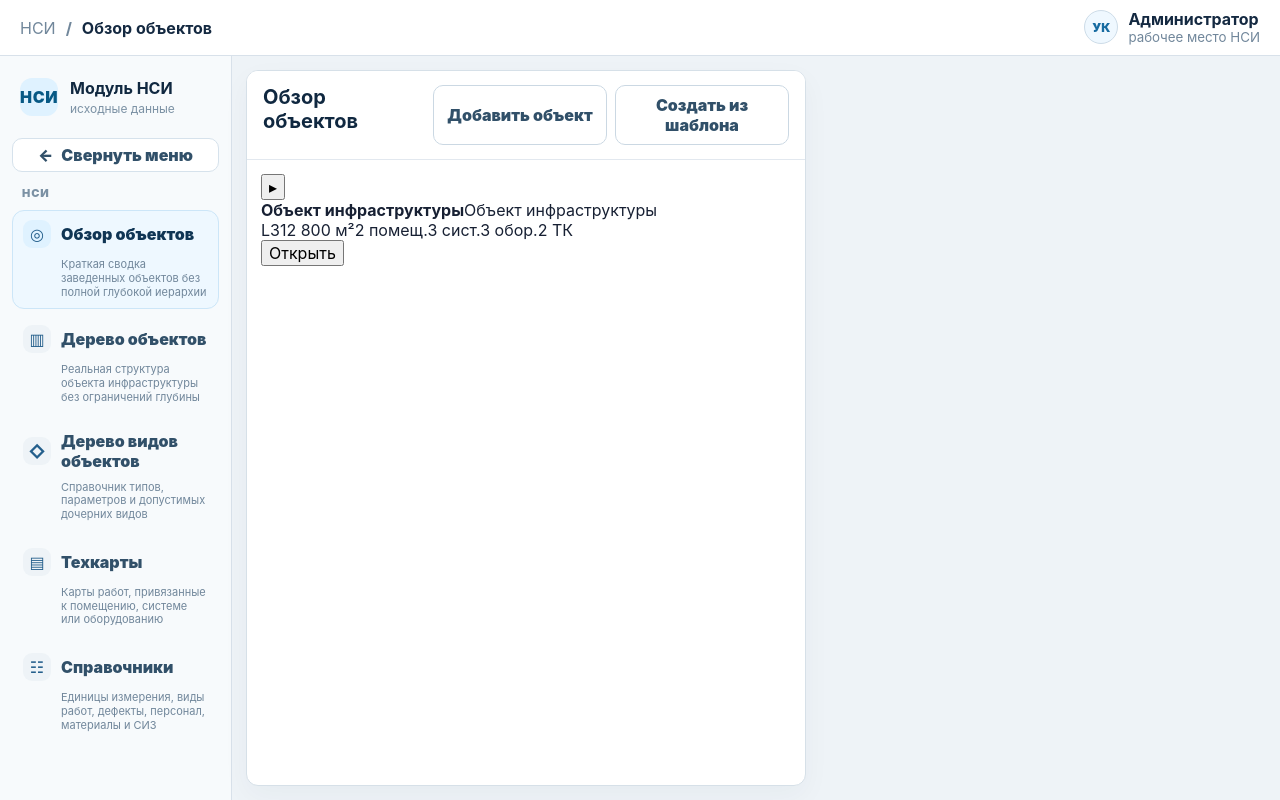
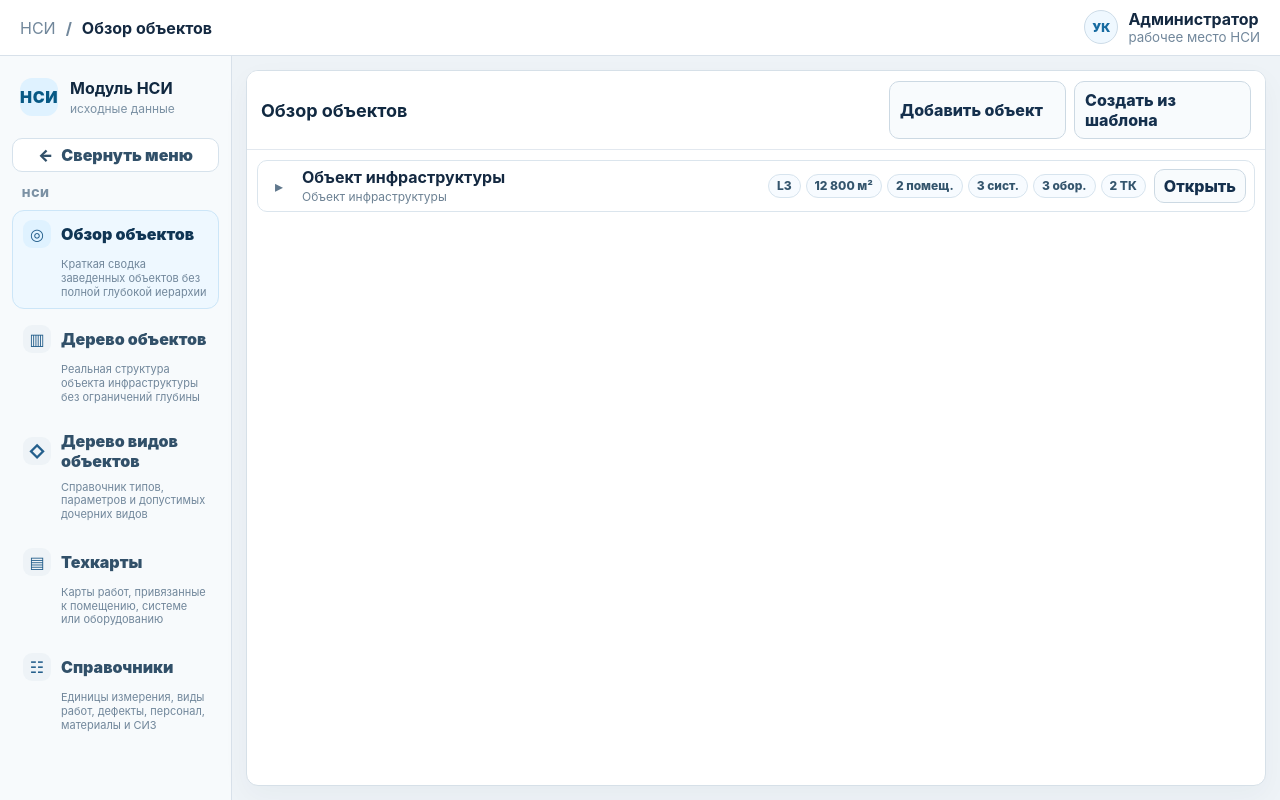
Before and after one commit to RozkvasA/nsi-test, a React (Vite) app: page / in a window 1280 px wide. Built offline with nearby package versions, Linux system fonts and the light colour scheme.

Commit message:
Compact overview layout

```diff
--- a/src/stage1-actions.css
+++ b/src/stage1-actions.css
@@ -39,7 +39,9 @@
 .secondary-action,
 .row-actions-inline button,
 .relation-check-row button,
-.system-fast-actions button {
+.system-fast-actions button,
+.overview-actions button,
+.overview-open-button {
   border: 1px solid #ccd9e3;
   border-radius: 10px;
   background: #f8fbfd;
@@ -61,7 +63,9 @@
 .secondary-action:hover,
 .row-actions-inline button:hover,
 .relation-check-row button:hover,
-.system-fast-actions button:hover {
+.system-fast-actions button:hover,
+.overview-actions button:hover,
+.overview-open-button:hover {
   border-color: #b7def7;
   background: #eef8ff;
 }
@@ -198,3 +202,211 @@
 .relation-check-row span {
   flex: 1;
 }
+
+.overview-only-work-area {
+  grid-template-columns: minmax(0, 1fr);
+}
+
+.compact-overview-panel {
+  width: 100%;
+}
+
+.compact-overview-header {
+  align-items: center;
+  min-height: 56px;
+  padding: 10px 14px;
+}
+
+.compact-overview-header h2 {
+  font-size: 18px;
+}
+
+.compact-overview-list {
+  display: grid;
+  align-content: start;
+  gap: 8px;
+  padding: 10px;
+}
+
+.overview-tree-card {
+  overflow: hidden;
+  border: 1px solid #dbe5ed;
+  border-radius: 10px;
+  background: #ffffff;
+}
+
+.overview-tree-card.expanded {
+  border-color: #cce6f8;
+  box-shadow: 0 8px 18px rgba(30, 58, 88, 0.04);
+}
+
+.overview-root-row {
+  display: grid;
+  grid-template-columns: 28px minmax(180px, 1fr) auto auto;
+  align-items: center;
+  gap: 8px;
+  min-height: 46px;
+  padding: 6px 8px;
+  border-bottom: 1px solid transparent;
+}
+
+.overview-tree-card.expanded .overview-root-row {
+  border-bottom-color: #e8eef4;
+  background: #f8fcff;
+}
+
+.overview-expand-button {
+  width: 26px;
+  height: 26px;
+  border: 0;
+  border-radius: 8px;
+  background: transparent;
+  color: #60788d;
+  font-weight: 900;
+}
+
+.overview-expand-button:hover {
+  background: #eef8ff;
+}
+
+.overview-root-main,
+.overview-detail-main,
+.overview-compact-line {
+  display: grid;
+  gap: 2px;
+  min-width: 0;
+}
+
+.overview-root-main b,
+.overview-detail-main b,
+.overview-compact-line span {
+  overflow: hidden;
+  color: #142941;
+  text-overflow: ellipsis;
+  white-space: nowrap;
+}
+
+.overview-root-main span,
+.overview-detail-main span,
+.overview-compact-line small,
+.overview-compact-block > small {
+  overflow: hidden;
+  color: #6d8294;
+  font-size: 12px;
+  text-overflow: ellipsis;
+  white-space: nowrap;
+}
+
+.overview-badges {
+  display: flex;
+  flex-wrap: wrap;
+  gap: 5px;
+  justify-content: flex-end;
+}
+
+.overview-badge {
+  display: inline-flex;
+  align-items: center;
+  min-height: 24px;
+  border: 1px solid #d7e4ee;
+  border-radius: 999px;
+  background: #f7fbff;
+  color: #34556d;
+  font-size: 12px;
+  font-weight: 800;
+  padding: 3px 8px;
+  white-space: nowrap;
+}
+
+.overview-badge.warning {
+  border-color: #f1c38d;
+  background: #fff7ea;
+  color: #9a3412;
+}
+
+.overview-open-button {
+  padding: 6px 9px;
+  white-space: nowrap;
+}
+
+.overview-tree-body {
+  display: grid;
+  gap: 6px;
+  padding: 8px;
+  background: #fbfdff;
+}
+
+.overview-warning-line {
+  border: 1px solid #f1c38d;
+  border-radius: 8px;
+  background: #fff7ea;
+  color: #874d05;
+  font-size: 12px;
+  font-weight: 700;
+  padding: 7px 9px;
+}
+
+.overview-detail-row {
+  display: grid;
+  grid-template-columns: minmax(180px, 0.9fr) minmax(180px, 1fr) minmax(180px, 1fr);
+  gap: 8px;
+  border: 1px solid #e1e8ef;
+  border-radius: 9px;
+  background: #ffffff;
+  padding: 8px;
+}
+
+.overview-detail-main {
+  align-content: start;
+  padding-left: 10px;
+  border-left: 2px solid #d6e9f7;
+}
+
+.overview-compact-block {
+  display: grid;
+  align-content: start;
+  gap: 5px;
+  min-width: 0;
+  border-left: 1px solid #edf2f6;
+  padding-left: 8px;
+}
+
+.overview-compact-block-title {
+  display: flex;
+  align-items: center;
+  justify-content: space-between;
+  gap: 8px;
+  color: #142941;
+  font-size: 13px;
+}
+
+.overview-compact-block-title span {
+  min-width: 22px;
+  border-radius: 999px;
+  background: #eef8ff;
+  color: #176ba1;
+  font-size: 11px;
+  font-weight: 900;
+  line-height: 20px;
+  text-align: center;
+}
+
+.compact-empty {
+  margin: 0;
+  border: 1px dashed #cbd8e3;
+}
+
+@media (max-width: 1100px) {
+  .overview-root-row {
+    grid-template-columns: 28px minmax(160px, 1fr) auto;
+  }
+
+  .overview-badges {
+    grid-column: 2 / -1;
+    justify-content: flex-start;
+  }
+
+  .overview-detail-row {
+    grid-template-columns: 1fr;
+  }
+}
```
